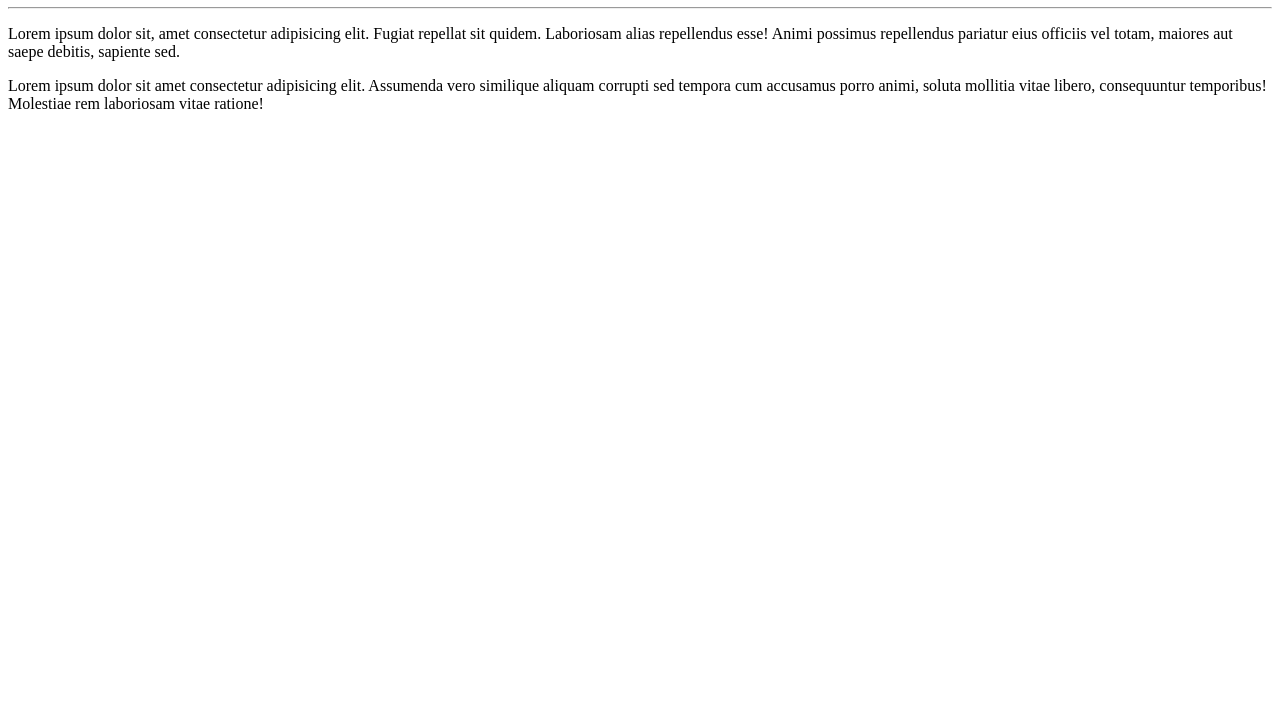
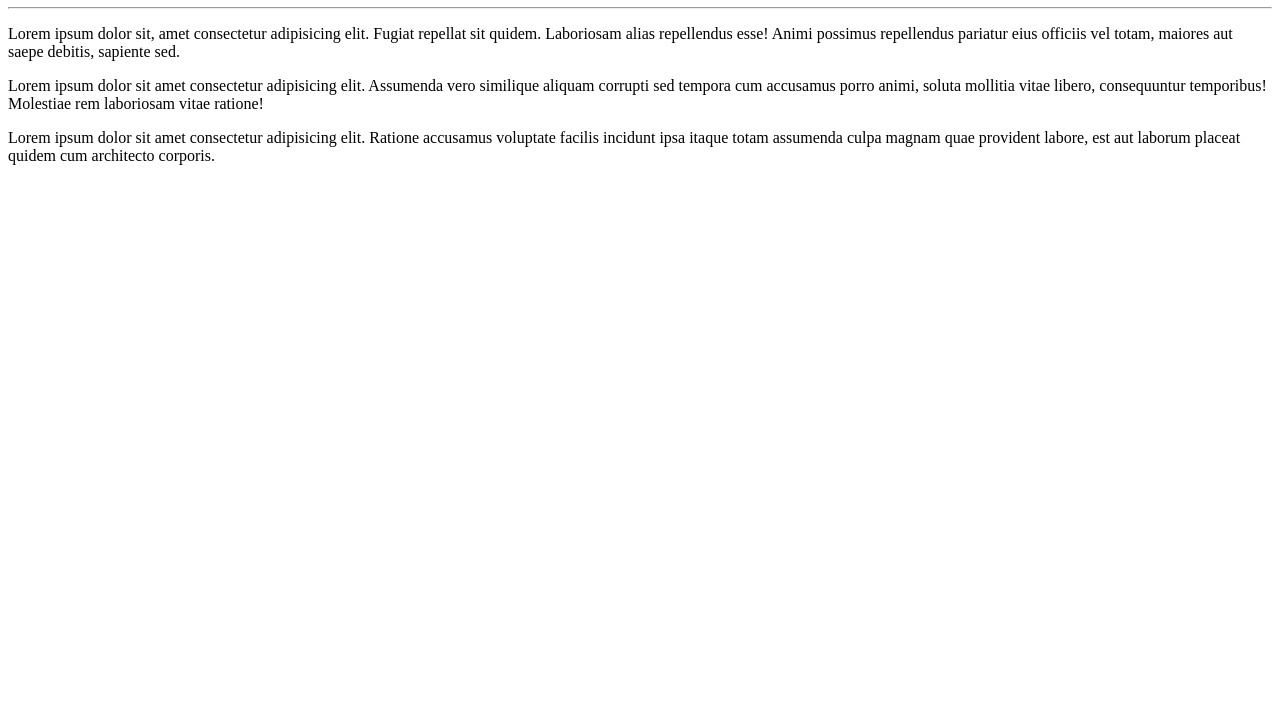
Before and after one commit to edilmarsilva/Ola-Mundo, a plain HTML site: page site-exemplo/index.html in a window 1280 px wide. Shown: the part 73-800 px from the top of the page. Drawn offline with Linux system fonts and the light colour scheme.

Commit message:
Adicionei outro parágrafo

```diff
--- a/site-exemplo/index.html
+++ b/site-exemplo/index.html
@@ -12,5 +12,7 @@
     <p>Lorem ipsum dolor sit, amet consectetur adipisicing elit. Fugiat repellat sit quidem. Laboriosam alias repellendus esse! Animi possimus repellendus pariatur eius officiis vel totam, maiores aut saepe debitis, sapiente sed.</p>
 
     <p>Lorem ipsum dolor sit amet consectetur adipisicing elit. Assumenda vero similique aliquam corrupti sed tempora cum accusamus porro animi, soluta mollitia vitae libero, consequuntur temporibus! Molestiae rem laboriosam vitae ratione!</p>
+
+    <p>Lorem ipsum dolor sit amet consectetur adipisicing elit. Ratione accusamus voluptate facilis incidunt ipsa itaque totam assumenda culpa magnam quae provident labore, est aut laborum placeat quidem cum architecto corporis.</p>
 </body>
 </html>
```
